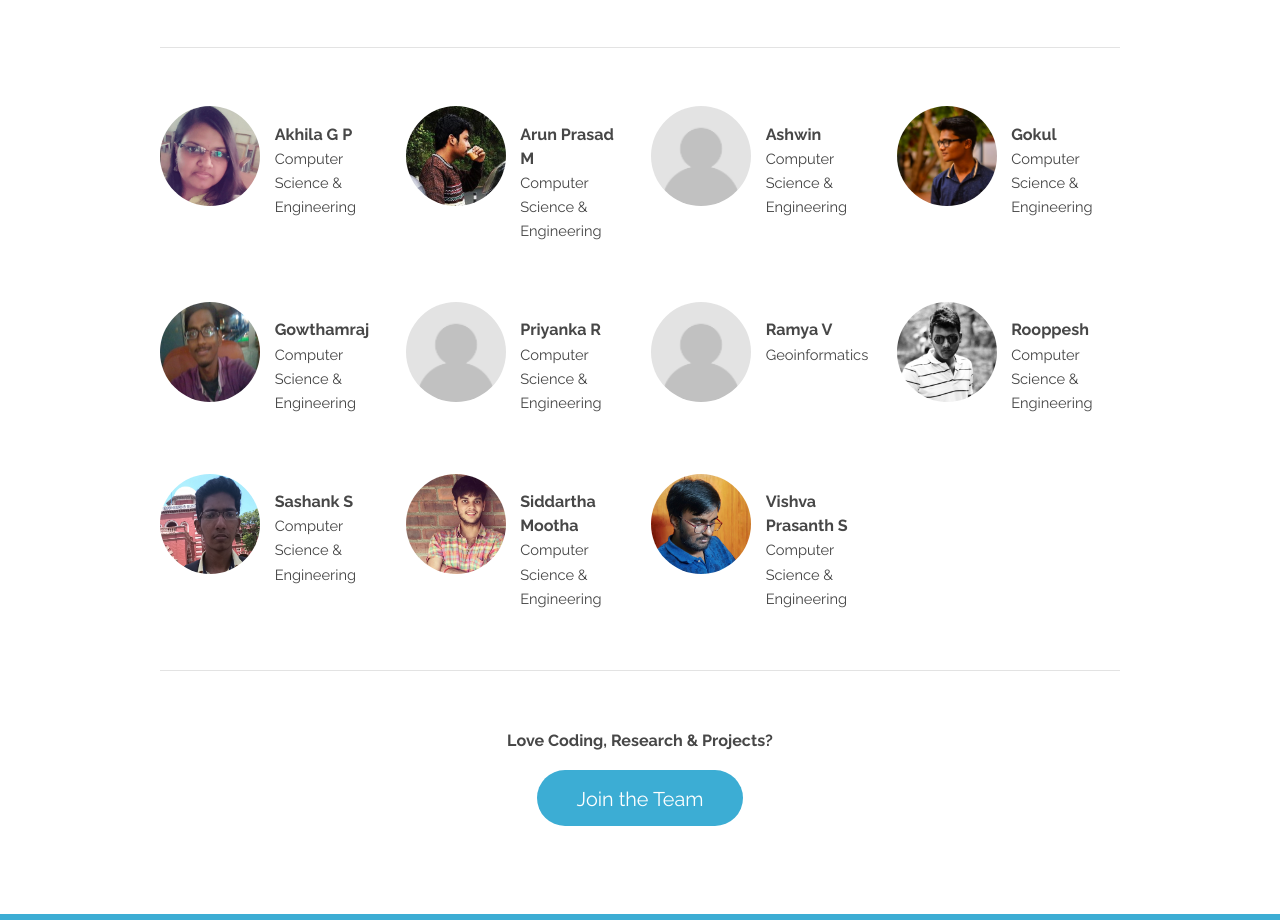
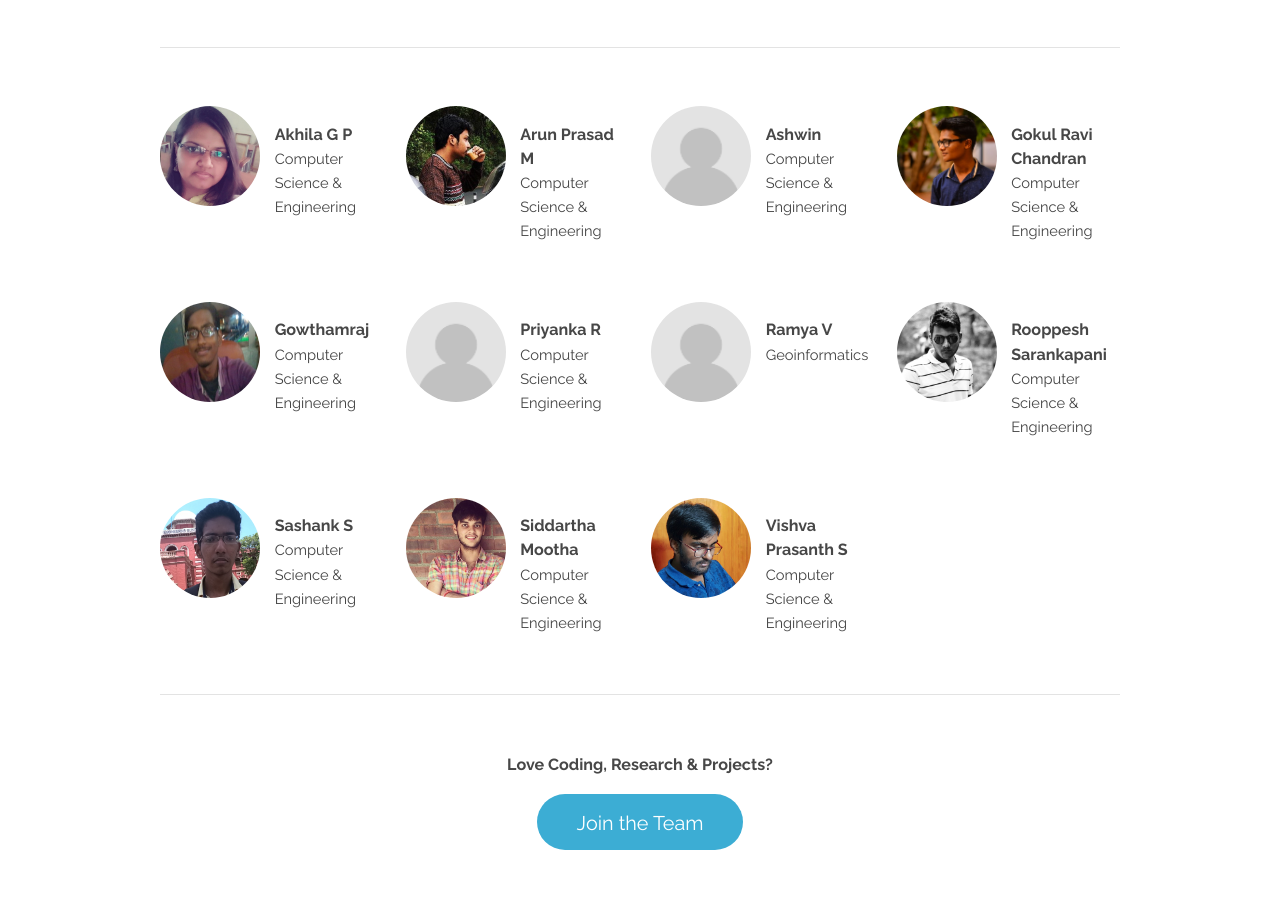
Before and after one commit to cegcsau/cegcsau.github.io, a plain HTML site: page index.html in a window 1280 px wide. Shown: the part 1840-2760 px from the top of the page. Drawn offline with Linux system fonts and the light colour scheme.

Commit message:
Update index.html

```diff
--- a/index.html
+++ b/index.html
@@ -116,7 +116,7 @@
 							</section>
 							<section class="3u$ 6u$(medium) 12u$(xsmall) profile">
 								<img src="images/goku.jpeg"  height="100" width="100"  alt="" />
-								<h4>Gokul</h4>
+								<h4>Gokul Ravi Chandran</h4>
 								<p>Computer Science & Engineering</p>
 							</section>
 
@@ -139,7 +139,7 @@
 							</section>
 							<section class="3u$ 6u$(medium) 12u$(xsmall) profile">
 								<img src="images/roop1.jpg" height="100" width="100" alt="" />
-								<h4>Rooppesh</h4>
+								<h4>Rooppesh Sarankapani</h4>
 								<p>Computer Science & Engineering</p>
 							</section>
 
```
